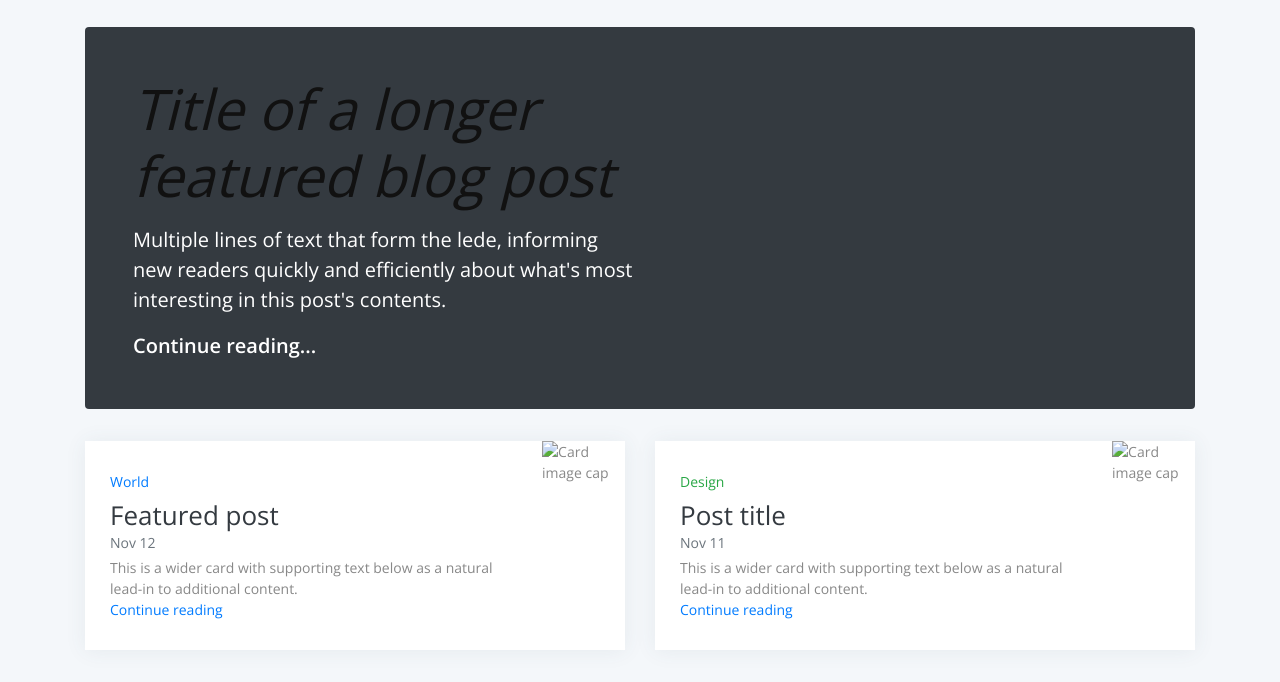
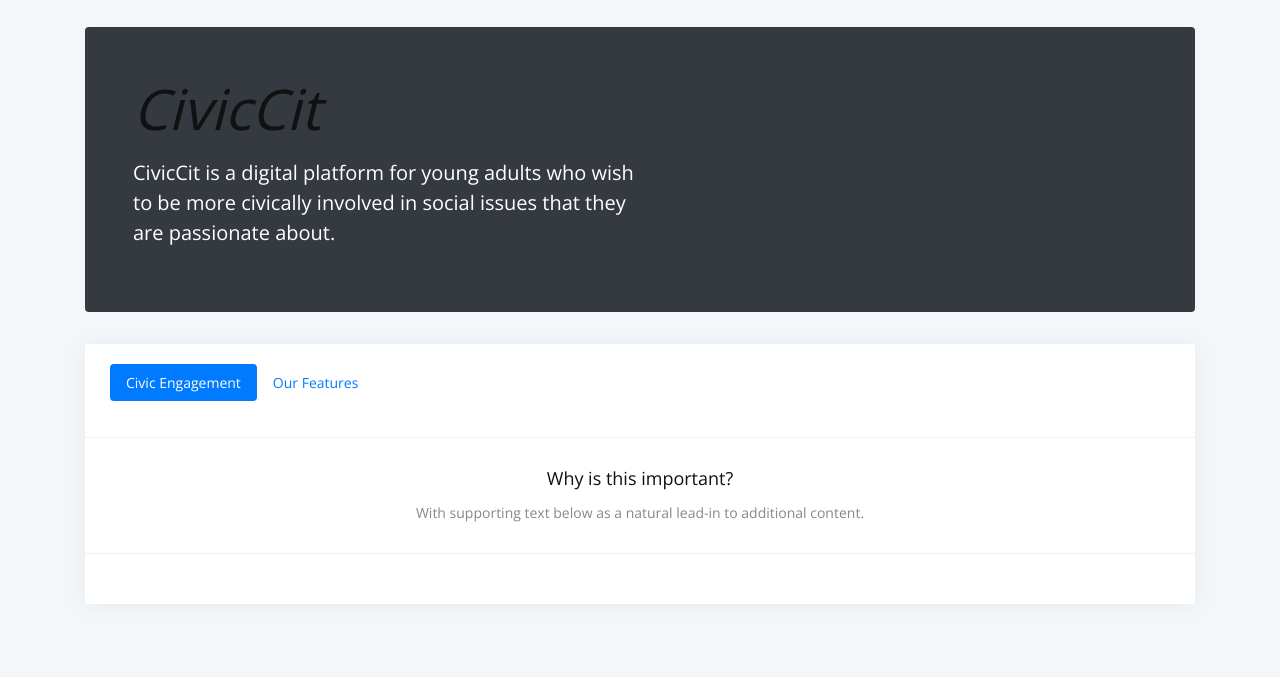
Before and after one commit to bnf239/CivicCit, a Django app: page / in a window 1280 px wide. Shown: the part 123-805 px from the top of the page. After the commit the page ends 741 px from the top, so only its background shows below. Run offline with Django 3.2, Linux system fonts and the light colour scheme; the visitor is signed in with stand-in values (Sample User, id 1); some libraries are stand-ins or nearby versions.

Commit message:
added component to the landing page

```diff
--- a/apps/templates/home/index.html
+++ b/apps/templates/home/index.html
@@ -30,30 +30,67 @@
     <div class="container"  >
         <div class="jumbotron p-3 p-md-5 text-white rounded bg-dark">
             <div class="col-md-6 px-0">
-              <h1 class="display-4 font-italic">Title of a longer featured blog post</h1>
-              <p class="lead my-3">Multiple lines of text that form the lede, informing new readers quickly and efficiently about what's most interesting in this post's contents.</p>
-              <p class="lead mb-0"><a href="#" class="text-white font-weight-bold">Continue reading...</a></p>
+              <h1 class="display-4 font-italic">CivicCit</h1>
+              <p class="lead my-3">CivicCit is a digital platform for young adults who wish to be more civically
+                involved in social issues that they are passionate about. </p>
+
             </div>
           </div>
-          <div class="row mb-2">
+
+          <div class="card text-center">
+            <div class="card-header">
+                <ul class="nav nav-pills mb-3" id="pills-tab" role="tablist">
+                    <li class="nav-item">
+                      <a class="nav-link active" id="pills-home-tab" data-toggle="pill" href="#pills-home" role="tab" aria-controls="pills-home" aria-selected="true">Civic Engagement</a>
+                    </li>
+                    <li class="nav-item">
+                      <a class="nav-link" id="pills-profile-tab" data-toggle="pill" href="#pills-profile" role="tab" aria-controls="pills-profile" aria-selected="false">Our Features</a>
+                    </li>
+
+                  </ul>
+            </div>
+            <div class="card-body">
+
+                <div class="tab-content" id="pills-tabContent">
+                    <div class="tab-pane fade show active" id="pills-home" role="tabpanel" aria-labelledby="pills-home-tab">
+
+
+                              <h5 class="card-title">Why is this important?</h5>
+                              <p class="card-text">With supporting text below as a natural lead-in to additional content.</p>
+                              <!-- <a href="#" class="btn btn-primary">Go somewhere</a> -->
+
+                    </div>
+                    <div class="tab-pane fade" id="pills-profile" role="tabpanel" aria-labelledby="pills-profile-tab">
+                        <h5 class="card-title">Our 5 Features</h5>
+                        <p class="card-text">With supporting text below as a natural lead-in to additional content.</p>
+                    </div>
+
+                  </div>
+            </div>
+            <div class="card-footer text-muted">
+
+            </div>
+          </div>
+          <!-- <div class="row mb-2">
+
             <div class="col-md-6">
               <div class="card flex-md-row mb-4 box-shadow h-md-250">
                 <div class="card-body d-flex flex-column align-items-start">
-                  <strong class="d-inline-block mb-2 text-primary">World</strong>
+                  <strong class="d-inline-block mb-2 text-primary">Civic Engagement & Civic Learning</strong>
                   <h3 class="mb-0">
-                    <a class="text-dark" href="#">Featured post</a>
+                    <a class="text-dark" >What is Civic Engagement?</a>
                   </h3>
                   <div class="mb-1 text-muted">Nov 12</div>
                   <p class="card-text mb-auto">This is a wider card with supporting text below as a natural lead-in to additional content.</p>
                   <a href="#">Continue reading</a>
                 </div>
-                <img class="card-img-right flex-auto d-none d-md-block" data-src="holder.js/200x250?theme=thumb" alt="Card image cap">
+
               </div>
             </div>
             <div class="col-md-6">
               <div class="card flex-md-row mb-4 box-shadow h-md-250">
                 <div class="card-body d-flex flex-column align-items-start">
-                  <strong class="d-inline-block mb-2 text-success">Design</strong>
+                  <strong class="d-inline-block mb-2 text-success">Our Systems</strong>
                   <h3 class="mb-0">
                     <a class="text-dark" href="#">Post title</a>
                   </h3>
@@ -61,10 +98,10 @@
                   <p class="card-text mb-auto">This is a wider card with supporting text below as a natural lead-in to additional content.</p>
                   <a href="#">Continue reading</a>
                 </div>
-                <img class="card-img-right flex-auto d-none d-md-block" data-src="holder.js/200x250?theme=thumb" alt="Card image cap">
+
               </div>
             </div>
-          </div>
+          </div> -->
      <!-- <div class="pcoded-content">
         <div class="pcoded-inner-content">
 
```
